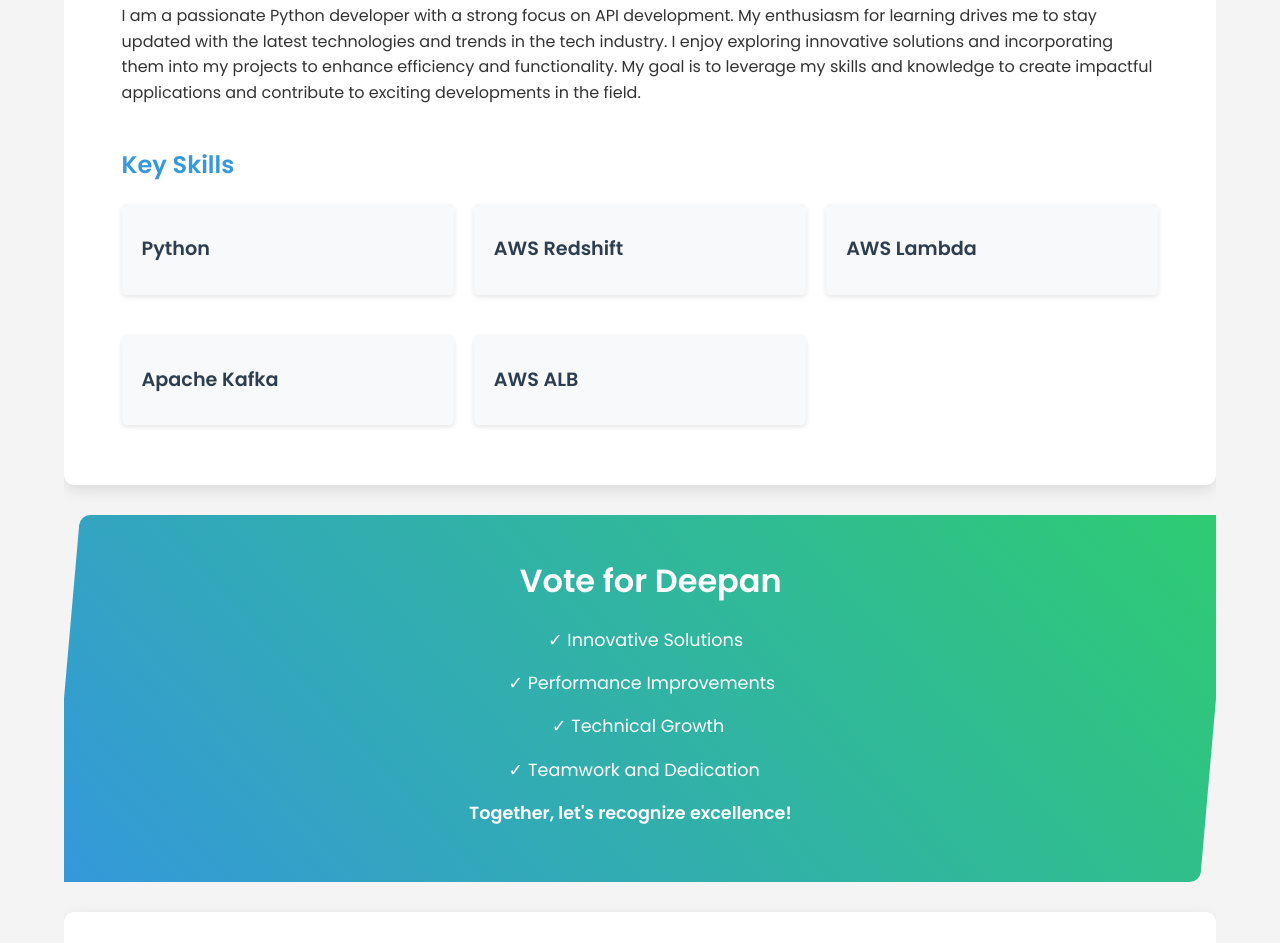
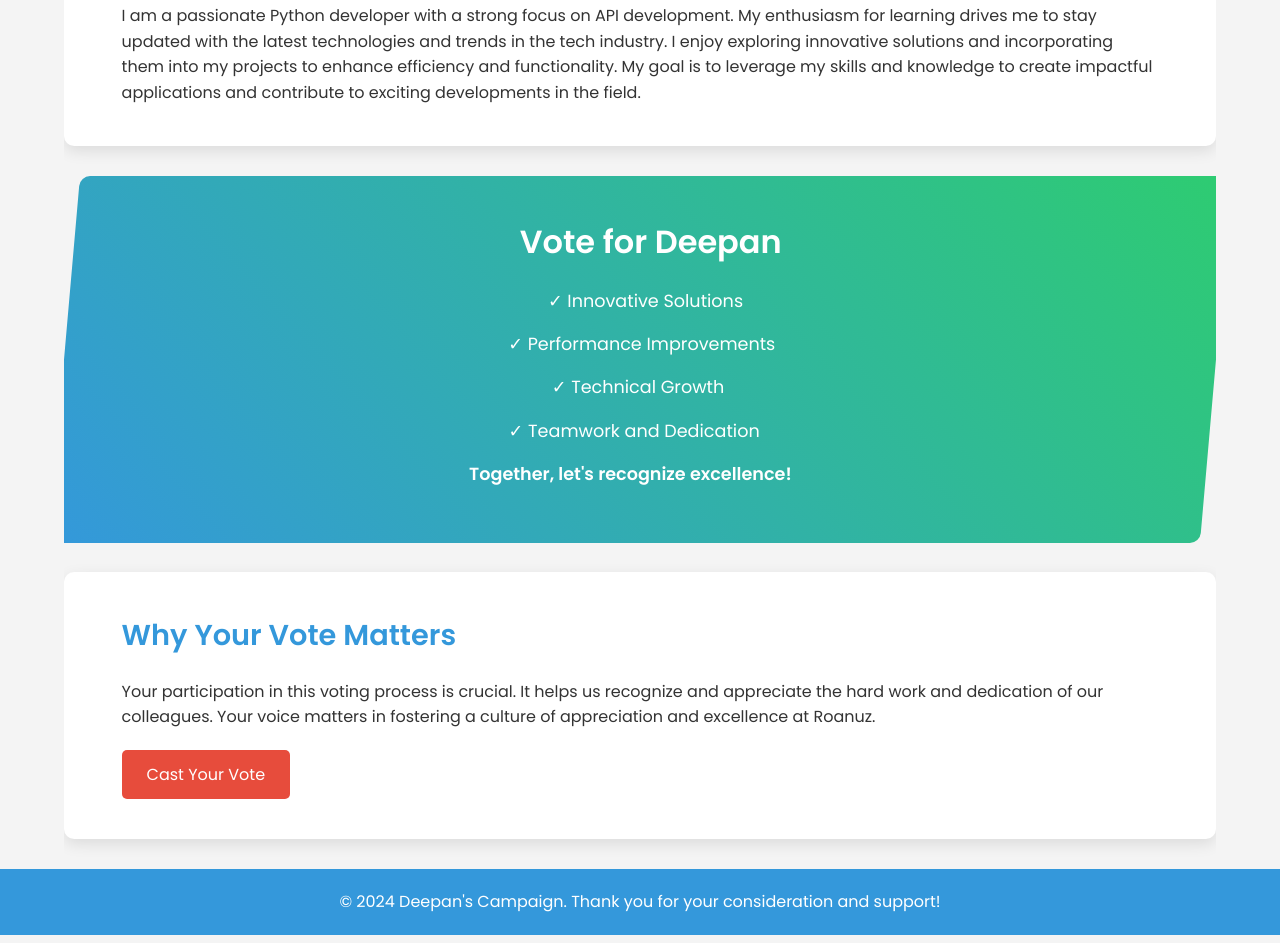
Before and after one commit to deepan-py/deepan-standout-performer.github.io, a plain HTML site: page index.html in a window 1280 px wide. Shown: the part 1593-2536 px from the top of the page. Drawn offline with Linux system fonts and the light colour scheme.

Commit message:
Update index.html

```diff
--- a/index.html
+++ b/index.html
@@ -74,31 +74,7 @@
 
         <section id="about" class="section">
             <h2>About Deepan</h2>
-            <p>I am a passionate Python developer with a strong focus on API development. My enthusiasm for learning drives me to stay updated with the latest technologies and trends in the tech industry. I enjoy exploring innovative solutions and incorporating them into my projects to enhance efficiency and functionality. My goal is to leverage my skills and knowledge to create impactful applications and contribute to exciting developments in the field.</p>            <div class="skills-section">
-                <h3>Key Skills</h3>
-                <ul class="skills-list">
-                    <li class="skill-item">
-                        <div class="skill-icon"><i class="fab fa-python"></i></div>
-                        <h4>Python</h4>
-                    </li>
-                    <li class="skill-item">
-                        <div class="skill-icon"><i class="fab fa-aws"></i></div>
-                        <h4>AWS Redshift</h4>
-                    </li>
-                    <li class="skill-item">
-                        <div class="skill-icon"><i class="fab fa-aws"></i></div>
-                        <h4>AWS Lambda</h4>
-                    </li>
-                    <li class="skill-item">
-                        <div class="skill-icon"><i class="fab fa-aws"></i></div>
-                        <h4>Apache Kafka</h4>
-                    </li>
-                    <li class="skill-item">
-                        <div class="skill-icon"><i class="fab fa-aws"></i></div>
-                        <h4>AWS ALB</h4>
-                    </li>
-                </ul>
-            </div>
+            <p>I am a passionate Python developer with a strong focus on API development. My enthusiasm for learning drives me to stay updated with the latest technologies and trends in the tech industry. I enjoy exploring innovative solutions and incorporating them into my projects to enhance efficiency and functionality. My goal is to leverage my skills and knowledge to create impactful applications and contribute to exciting developments in the field.</p>
         </section>
 
         <div class="poster">
```
